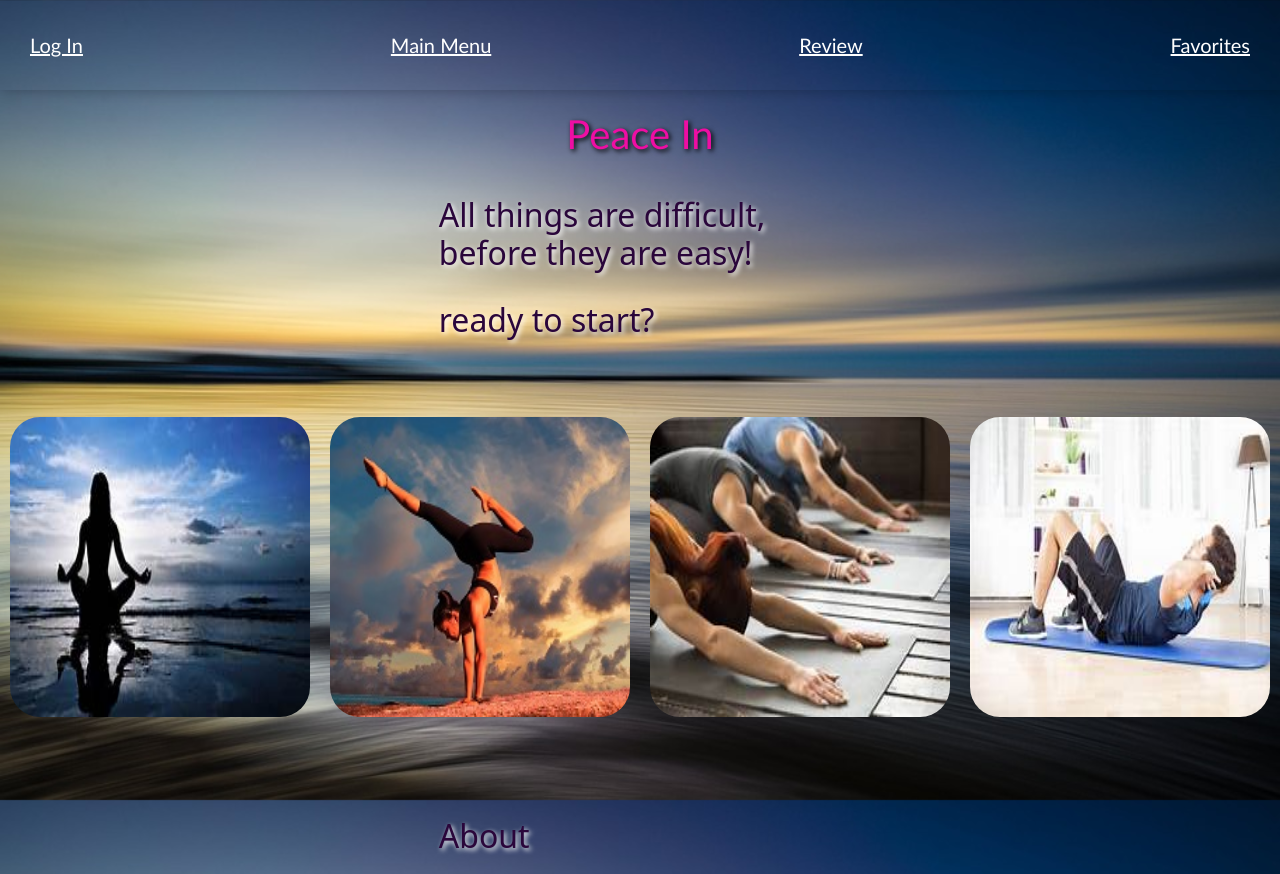
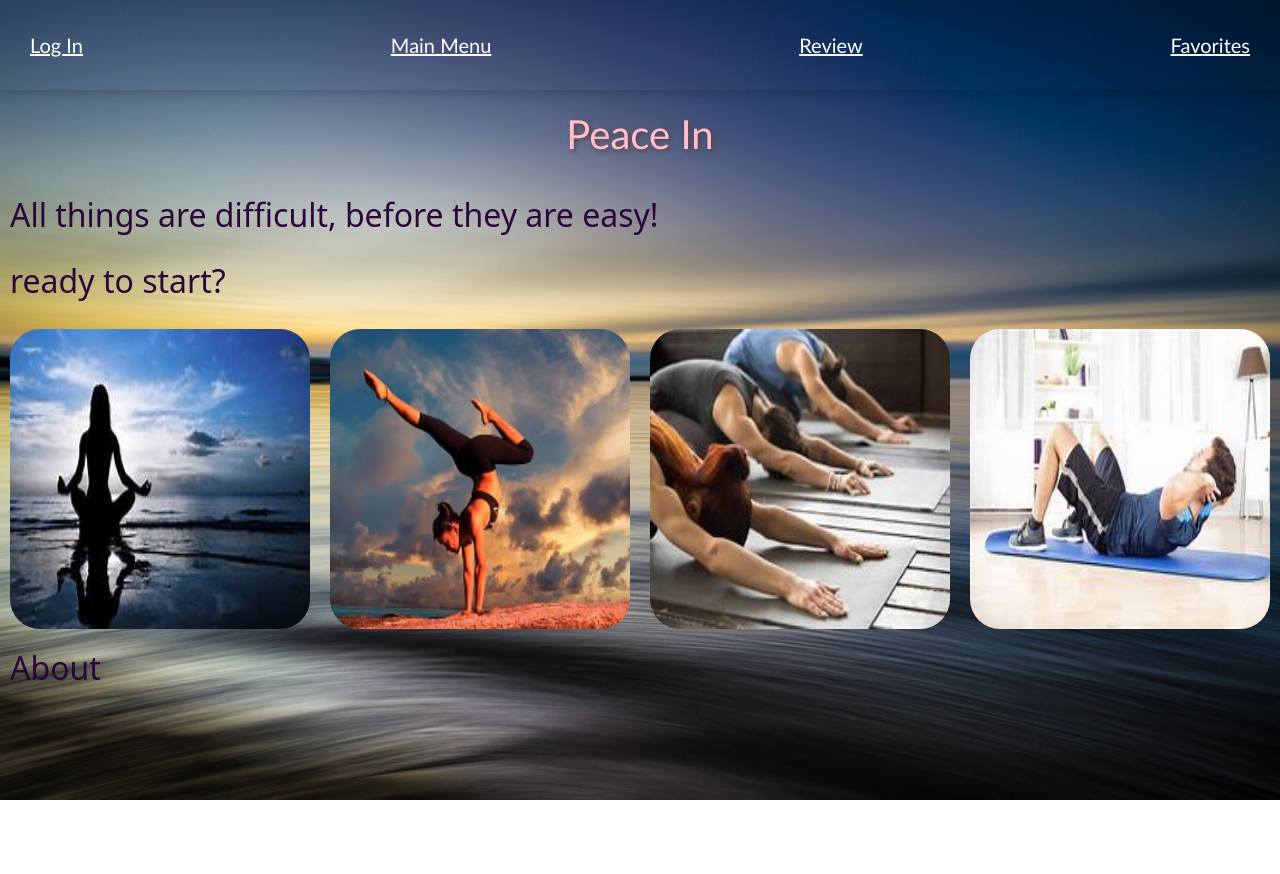
Before and after one commit to Wflores230/Peace-In, a React (Create React App) app in the folder client/: page / in a window 1280 px wide. After the commit the page ends 800 px from the top, so only its background shows below. Built offline with nearby package versions, Linux system fonts and the light colour scheme.

Commit message:
fixed the css (#14)
* added a sign up page, yoga page, Api youtubekey

* added an API key

* fixed css file

Co-authored-by: William Flores <76802722+Wflores230@users.noreply.github.com>

```diff
--- a/client/src/css/style.css
+++ b/client/src/css/style.css
@@ -38,10 +38,10 @@ header {
     padding: 20px;
     text-align: center;
     width: 100%;
-    text-shadow:  2px 2px 5px black;
+    text-shadow:  2px 2px 5px rgb(92, 63, 63);
 }
 wrapper {
-    float: center;
+    float: right;
 }
 .nav {
     font-size: large;
@@ -75,17 +75,15 @@ main section img {
 }
 
 h1 {
-    color:rgb(238, 14, 163);
+    color: pink;
 }
 
 h2 {
-    width: 33%;
+
     padding: 10px;
-    margin: 0 auto;
+    margin: auto;
     font-size: 25px;
     color: rgb(42, 6, 59);
-    text-shadow:  2px 2px 5px white;
-
 }
 
 p {
@@ -98,15 +96,15 @@ p {
 .work-container {
     display: flex;
     justify-content:space-around;
-    padding-top: 50px;
-    padding-bottom: 80px;
+
 }
 
 .content_img {
     position: relative;
     font-family: sans-serif;
     padding: 10px;
-    float: right;
+    float: left;
+
 }
 
 .content_img:hover {
--- a/client/src/pages/Homepage.js
+++ b/client/src/pages/Homepage.js
@@ -9,8 +9,8 @@ import Homeworkout from '../images/hw.jpg'
 
 const Homepage = () => {
     return (
-        <div class="wrapper_w">
 
+        <>
             <header>
 
                 <h1>Peace In</h1>
@@ -51,8 +51,7 @@ const Homepage = () => {
                     </div>
                 </section>
             </main>
-        </div>
-
+        </>
 
     );
 }
```
